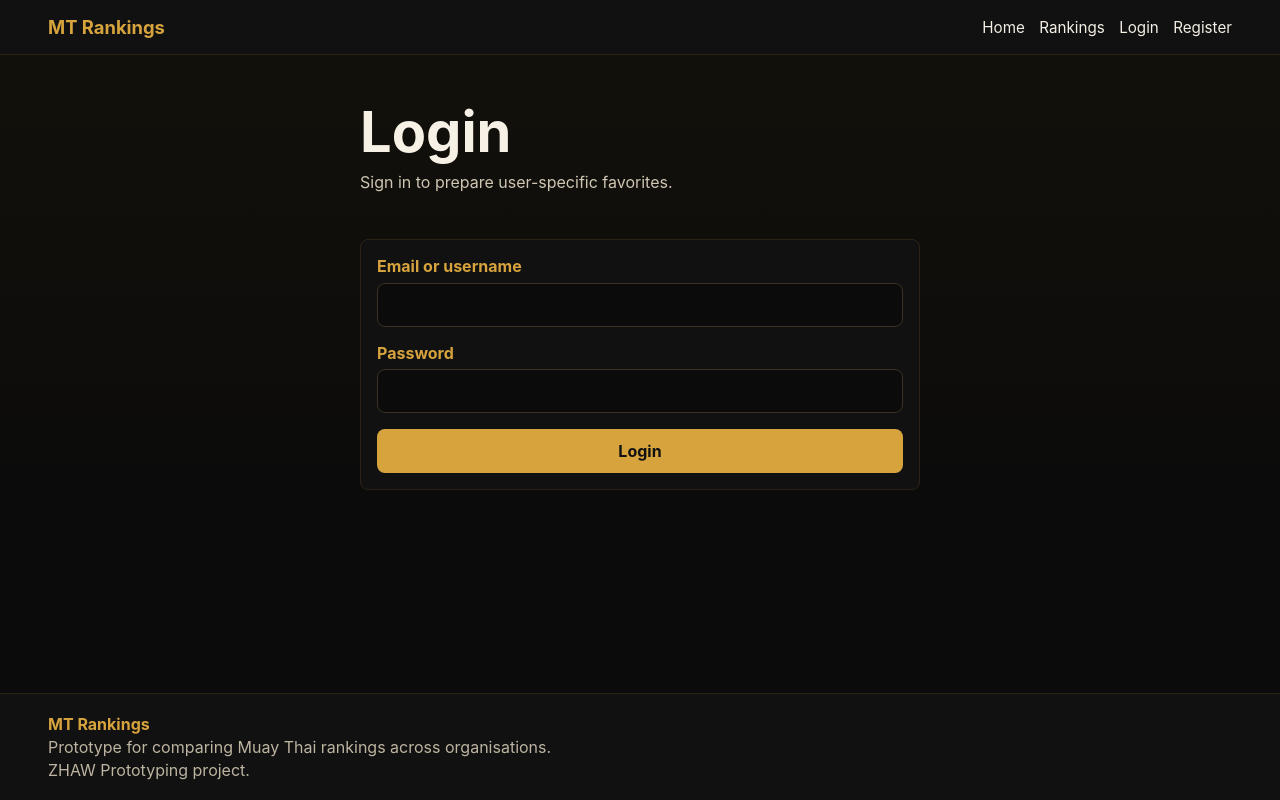
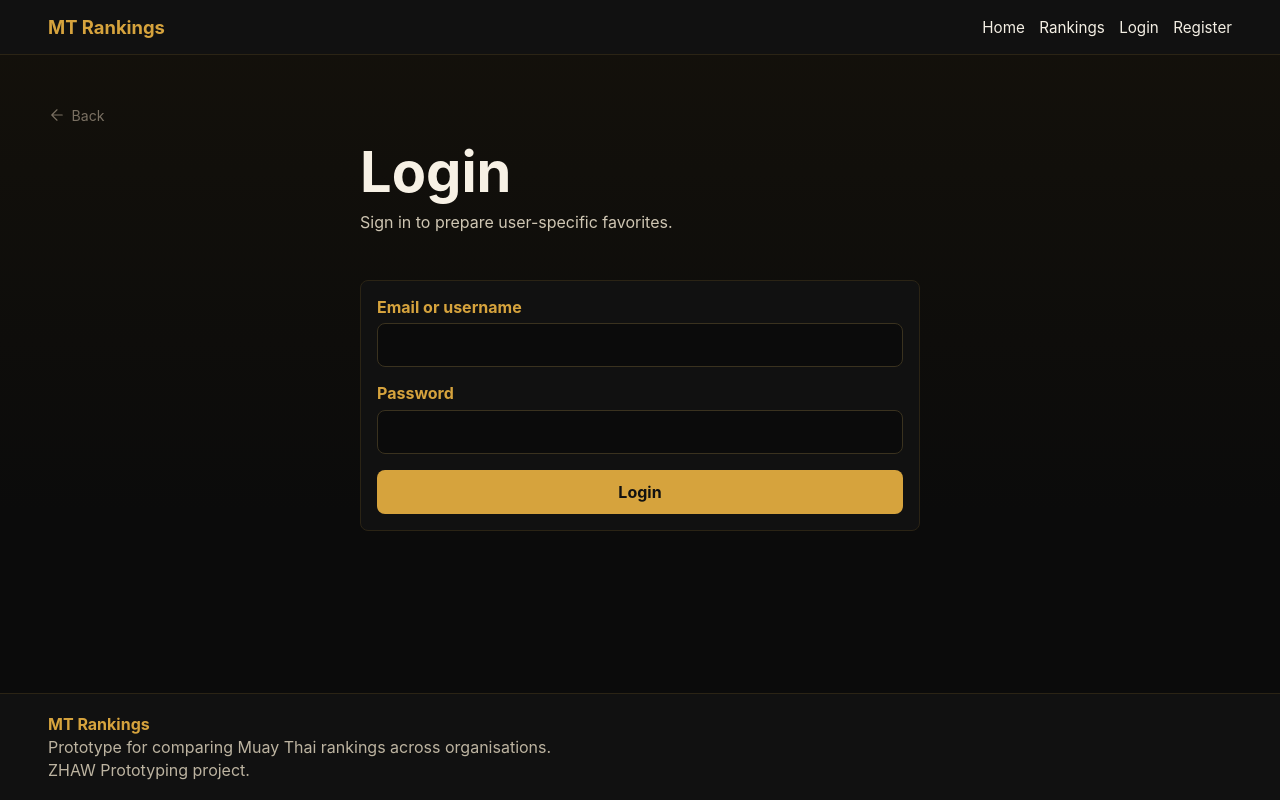
Before and after one commit to SanyZHAW/mt-rankings, a SvelteKit app: page /login in a window 1280 px wide. Built offline with nearby package versions, Linux system fonts and the light colour scheme.

Commit message:
feat(nav): add global back button to all pages except home
- Back button in layout: uses history.back() with goto('/') fallback
- Hidden on home page, responsive (icon-only on mobile, icon+text on desktop)
- Remove redundant 'Back to rankings' button from fighter detail page

```diff
--- a/src/routes/+layout.svelte
+++ b/src/routes/+layout.svelte
@@ -1,9 +1,19 @@
 <script>
+	import { goto } from '$app/navigation';
+	import { page } from '$app/stores';
 	import Footer from '$lib/components/Footer.svelte';
 	import Navbar from '$lib/components/Navbar.svelte';
 	import favicon from '$lib/assets/favicon.svg';
 
 	let { children, data } = $props();
+
+	function goBack() {
+		if (history.length > 1) {
+			history.back();
+		} else {
+			goto('/');
+		}
+	}
 </script>
 
 <svelte:head>
@@ -13,6 +23,14 @@
 <div class="app-shell">
 	<Navbar user={data.user} />
 	<main>
+		{#if $page.url.pathname !== '/'}
+			<button class="back-btn" onclick={goBack} aria-label="Go back">
+				<svg class="back-icon" viewBox="0 0 24 24" fill="none" stroke="currentColor" stroke-width="1.5" stroke-linecap="round" stroke-linejoin="round" aria-hidden="true">
+					<path d="M19 12H5M12 19l-7-7 7-7"/>
+				</svg>
+				<span class="back-text">Back</span>
+			</button>
+		{/if}
 		{@render children()}
 	</main>
 	<Footer />
@@ -48,4 +66,38 @@
 		flex: 1;
 		padding: clamp(1.25rem, 4vw, 3rem);
 	}
+
+	.back-btn {
+		align-items: center;
+		background: transparent;
+		border: none;
+		color: #7a7062;
+		cursor: pointer;
+		display: flex;
+		font: inherit;
+		gap: 0.35rem;
+		margin-bottom: 1rem;
+		padding: 0.2rem 0;
+		transition: color 0.15s ease;
+	}
+
+	.back-btn:hover {
+		color: #d6a33d;
+	}
+
+	.back-icon {
+		flex-shrink: 0;
+		height: 18px;
+		width: 18px;
+	}
+
+	.back-text {
+		font-size: 0.88rem;
+	}
+
+	@media (max-width: 500px) {
+		.back-text {
+			display: none;
+		}
+	}
 </style>
```
Also changed, not shown: src/routes/fighters/[id]/+page.svelte (+0 -13 lines).
